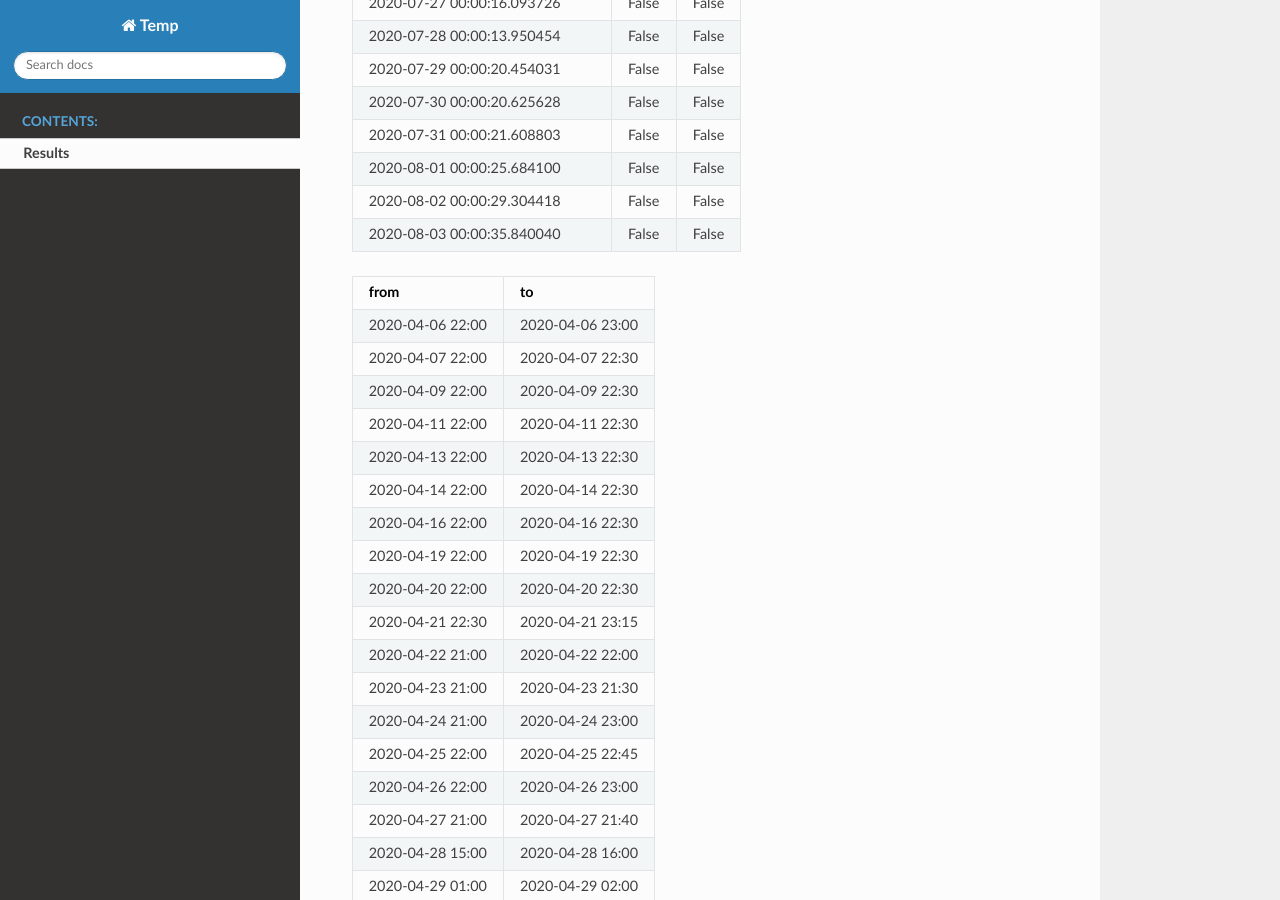
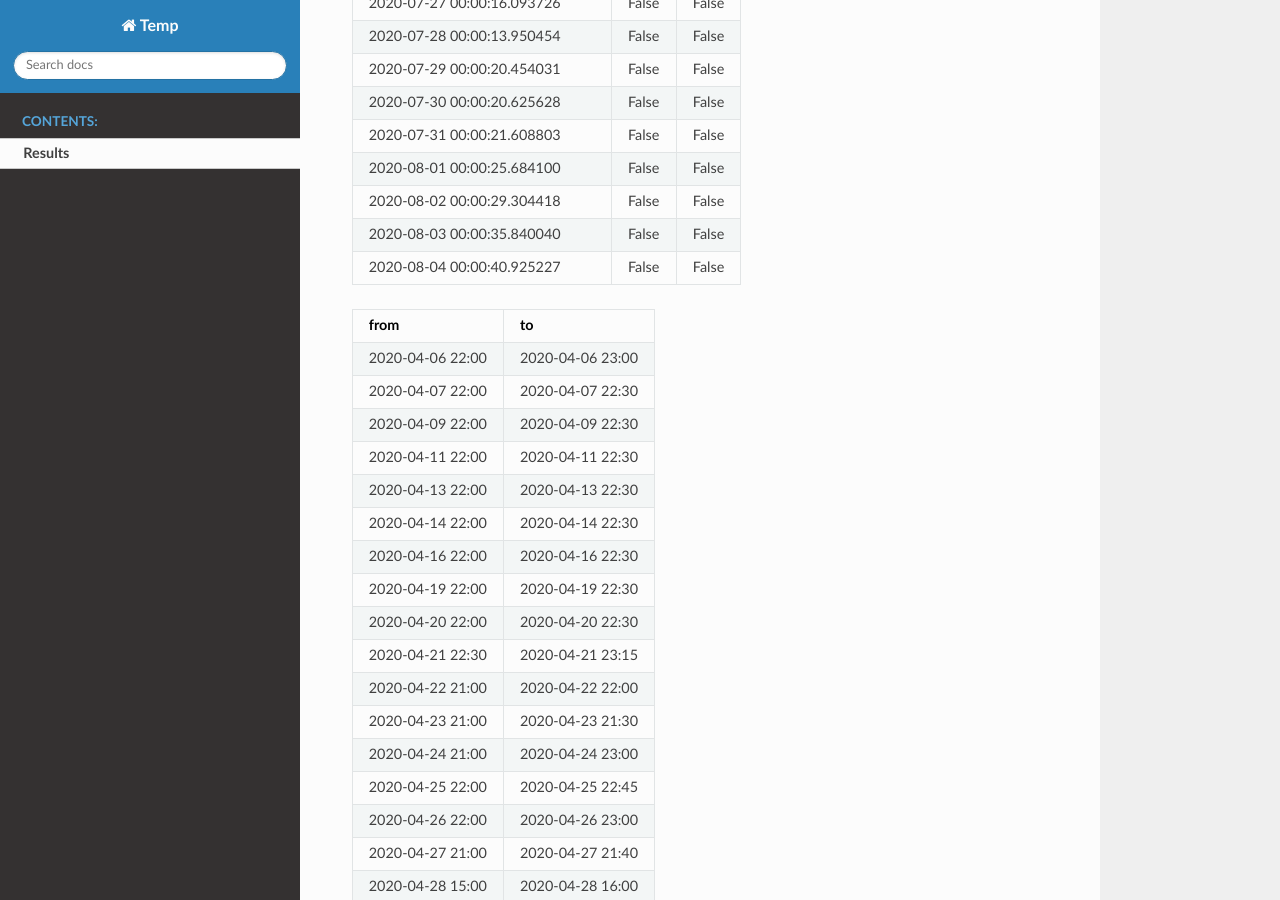
Before and after one commit to shlomow/queries-results, a Sphinx documentation site: the page built from source/results.rst, in a window 1280 px wide and 900 px high, scrolled down 3467 px. Built offline with Sphinx 7.4.7 and the Read the Docs theme 2.0.0, drawn with Linux system fonts in a browser that asks for light colours.

Commit message:
update results

```diff
--- a/source/results.rst
+++ b/source/results.rst
@@ -114,6 +114,7 @@ fifth experiment: 24.07.2020
    2020-08-01 00:00:25.684100, False, False
    2020-08-02 00:00:29.304418, False, False
    2020-08-03 00:00:35.840040, False, False
+   2020-08-04 00:00:40.925227, False, False
 
 .. csv-table::
    :header: "from", "to"
```
Also changed, not shown: results.json (+1 -1 lines).
